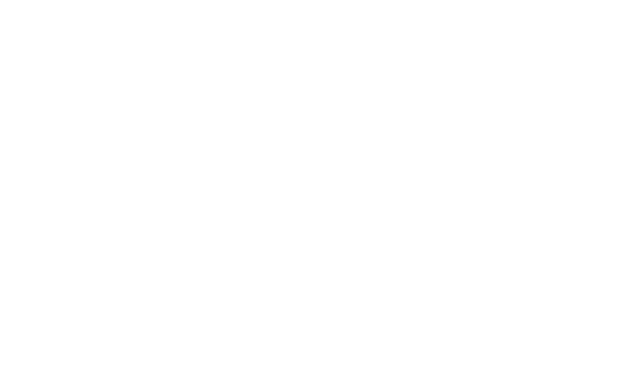
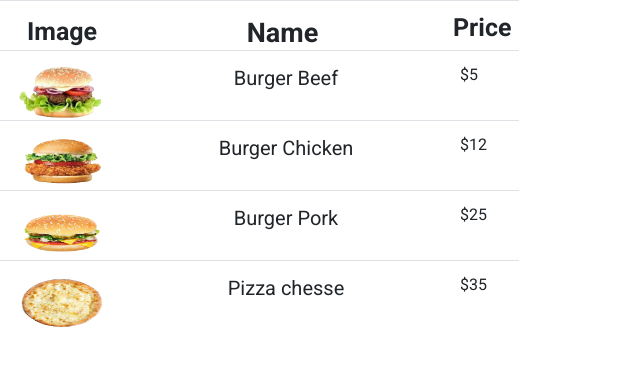
Before and after one commit to abalaz/food-angular-ui, an Angular app: page /cart in a window 1280 px wide. Shown: the top 366 px of the page, without its empty margins (0-640 px from the left). Built offline with nearby package versions, Linux system fonts and the light colour scheme.

Commit message:
list item in cart

```diff
--- a/src/app/app.component.ts
+++ b/src/app/app.component.ts
@@ -14,7 +14,7 @@
   isSelectedRoute = this.userService.isSelectedRoute;
   isChosse = false;
   selectedFoodType = 'all';
-  listData =[...this.userService.listFoods];
+  listData =[...this.userService.listFoods] ||[];
   items= 0;
 
   constructor(private router:Router, public userService: UserService,private route: ActivatedRoute ){
--- a/src/app/components/cart/cart.component.css
+++ b/src/app/components/cart/cart.component.css
@@ -1,5 +1,96 @@
 .wrapper{
   width: 100%;
-  height: 50%;
-  background-color: aquamarine;
+  height: 70%;
 }
+
+.img-item{
+  width: 100px;
+  height: 86px;
+}
+
+tbody {
+  display: flex;
+  flex-direction: column;
+  align-content: space-between;
+  height: 100%;
+  overflow-x: hidden;
+  overflow-y: scroll;
+  height: 375px;
+  width: 519px;
+}
+
+::-webkit-scrollbar {
+  width: 10px;
+}
+
+::-webkit-scrollbar-track {
+  box-shadow: inset 0 0 5px rgba(197, 197, 197, 0.727);
+  border-radius: 10px;
+}
+
+::-webkit-scrollbar-thumb {
+  background: #a9a9a9;
+  border-radius: 10px;
+}
+
+.table-top {
+  height: 50px;
+}
+
+.img-item-top {
+  width: 100px;
+  display: flex;
+  justify-content: center;
+  font-weight: 600;
+  font-size: 25px;
+  font-family: 'Roboto', sans-serif;
+}
+
+.name-item-top {
+  width: 293px;
+  display: flex;
+  justify-content: center;
+  align-items: center;
+  font-size: 27px;
+  font-weight: 600;
+  font-family: 'Roboto', sans-serif;
+}
+
+.money-item-top {
+  display: flex;
+  font-weight: 600;
+  height: 30px;
+  width: 64px;
+  align-items: center;
+  font-size: 25px;
+  font-family: 'Roboto', sans-serif;
+}
+
+.table-content.show {
+  height: 70px;
+}
+
+.img-item {
+  width: 100px;
+  height: 60px;
+}
+
+.name-item {
+  width: 300px;
+  text-align: center;
+  font-size: 20px;
+  font-family: 'Roboto', sans-serif;
+}
+
+.money-item {
+  width: 50px;
+  font-family: 'Roboto', sans-serif;
+}
+
+.hidden {
+  display: none;
+}
+
+.show {
+  display: block;
+}
--- a/src/app/components/cart/cart.component.html
+++ b/src/app/components/cart/cart.component.html
@@ -1 +1,32 @@
-<div class="wrapper"></div>
+<div class="wrapper">
+  <div class="list-item-in-cart">
+    <table class="table">
+      <tbody>
+        <tr class="table-top">
+          <td>
+            <p class="img-item-top ">Image</p>
+          </td>
+          <td>
+            <p class="name-item-top">Name</p>
+          </td>
+          <td>
+            <p class="money-item-top">
+              Price
+            </p>
+          </td>
+        </tr>
+        <tr class="table-content" *ngFor="let item of listData" [ngClass]="item.check? 'show':'hidden'">
+          <td>
+            <img class="img-item" src="../../../assets/{{item.img}}" alt="{{item.name}}">
+          </td>
+          <td>
+            <p class="name-item">{{item.name}}</p>
+          </td>
+          <td>
+           <p class="money-item">${{item.price}}</p>
+          </td>
+        </tr>
+      </tbody>
+    </table>
+  </div>
+</div>
--- a/src/app/components/cart/cart.component.ts
+++ b/src/app/components/cart/cart.component.ts
@@ -7,6 +7,7 @@
   styleUrls: ['./cart.component.css']
 })
 export class CartComponent implements OnInit {
+  listData = [...this.userService.listFoods]||[];
 
   constructor(private userService: UserService) {
 
--- a/src/app/components/index-page/index-page.component.ts
+++ b/src/app/components/index-page/index-page.component.ts
@@ -8,8 +8,7 @@
 })
 export class IndexPageComponent implements OnInit {
   listData = [...this.userService.listFoods] || [];
-  constructor(
-    private router:Router, public userService: UserService) {
+  constructor(    private router:Router, public userService: UserService) {
     }
 
 
--- a/src/app/components/menu-page/menu-page.component.ts
+++ b/src/app/components/menu-page/menu-page.component.ts
@@ -7,7 +7,6 @@
   styleUrls: ['./menu-page.component.css']
 })
 export class MenuPageComponent implements OnInit {
-  foodType = false;
   listData = [...this.userService.listFoods] || [];
   selectedFoodType = 'all';
 
```
